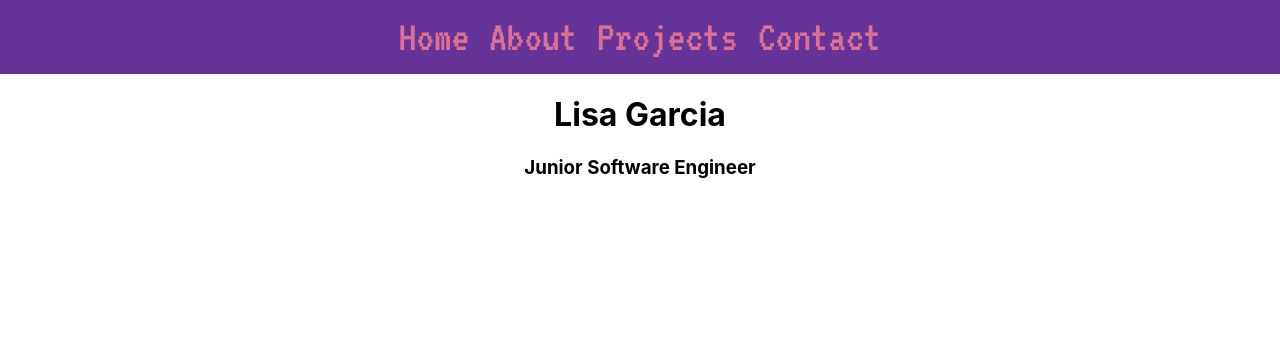
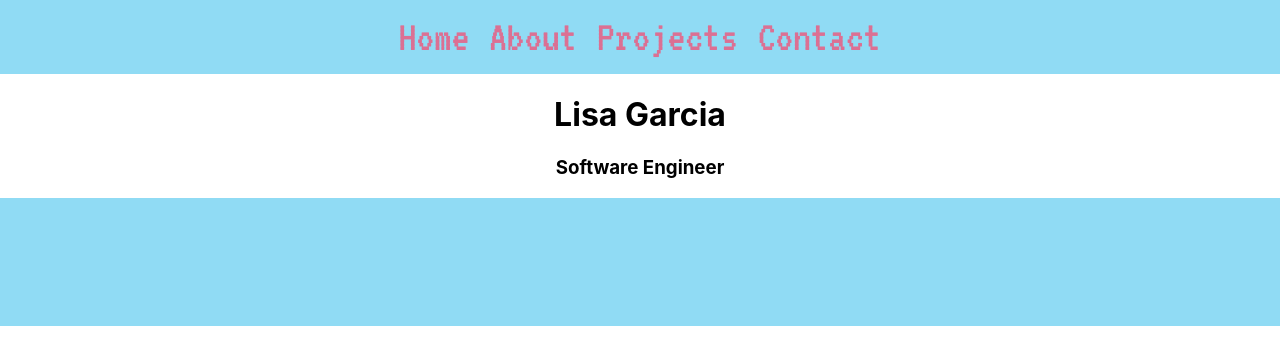
Before and after one commit to lisagarcia13/my-portfolio, a React (Create React App) app: page / in a window 1280 px wide. Shown: the top 364 px of the page. Built offline with nearby package versions, Linux system fonts and the light colour scheme.

Commit message:
changed footer and nav

```diff
--- a/src/App.js
+++ b/src/App.js
@@ -5,6 +5,7 @@ import Contact from './screens/Contact/Contact';
 import Projects from './screens/Projects/Projects';
 import Home from './screens/Home/Home';
 import About from './screens/About/About';
+import Footer from './components/Footer/Footer';
 
 function App() {
   return (
@@ -16,6 +17,7 @@ function App() {
         <Route path='/projects' element={<Projects />} />
         <Route path='/contact' element={<Contact/>} />
       </Routes>
+      <Footer />
     </div>
   );
 }
--- /dev/null
+++ b/src/components/Footer/Footer.css
@@ -0,0 +1,12 @@
+.footer {
+  padding-top: 3em;
+  position: relative;
+  bottom: 0;
+  width: 100%;
+  background-color: #90dbf4;
+  min-height: 80px;
+}
+
+.footer-header {
+  display: flex;
+}
--- /dev/null
+++ b/src/components/Footer/Footer.jsx
@@ -0,0 +1,6 @@
+import React from "react";
+import "./Footer.css";
+
+export default function Footer() {
+  return <div className="footer"></div>;
+}
--- a/src/components/Nav/Nav.css
+++ b/src/components/Nav/Nav.css
@@ -4,7 +4,7 @@
   font-family: "VT323";
   font-size: 44px;
   padding: 15px;
-  background-color: rebeccapurple;
+  background-color: #90dbf4;
 }
 
 .link {
--- a/src/screens/About/About.css
+++ b/src/screens/About/About.css
@@ -23,3 +23,7 @@
 .about-header {
   font-size: 38px;
 }
+
+.about-container {
+  margin-bottom: 35px;
+}
--- a/src/screens/About/About.jsx
+++ b/src/screens/About/About.jsx
@@ -3,10 +3,11 @@ import css from "../../photos/css3-logo-png-transparent.png";
 import "./About.css";
 import node from "../../photos/nodejs-1-logo.png";
 import html from "../../photos/html.png";
+import react from "../../photos/react.png";
 
 export default function About() {
   return (
-    <div>
+    <div className="about-container">
       <h2 className="about-header">Who is Lisa?</h2>
       <img
         src="https://i.pinimg.com/originals/9c/b1/59/9cb159ed669f59d43cf2abc56c33f6a4.gif"
@@ -37,11 +38,7 @@ export default function About() {
           alt="js"
           className="about-image"
         />
-        <img
-          src="http://assets.stickpng.com/images/584830f5cef1014c0b5e4aa1.png"
-          alt="react"
-          className="about-image"
-        />
+        <img src={react} alt="react" className="about-image" />
         <img
           src="https://cdn.icon-icons.com/icons2/2415/PNG/512/mongodb_plain_wordmark_logo_icon_146423.png"
           alt="mongodb"
--- a/src/screens/Contact/Contact.css
+++ b/src/screens/Contact/Contact.css
@@ -2,12 +2,13 @@
   display: flex;
   flex-direction: column;
   align-items: center;
+  margin-bottom: 180px;
 }
 .contact-content {
   display: flex;
   padding: 50px;
   gap: 80px;
-  margin-left: 80px;
+  margin-left: 15\3px;
 }
 .contact-header {
   font-size: 38px;
--- a/src/screens/Contact/Contact.jsx
+++ b/src/screens/Contact/Contact.jsx
@@ -30,7 +30,7 @@ export default function Contact() {
             alt="gmail"
             className="icons"
           />
-          <h3 className="contact-text">Email : lisacodes01@gmail.com</h3>
+          <h3 className="contact-text">lisacodes01@gmail.com</h3>
         </div>
       </div>
     </div>
--- a/src/screens/Home/Home.jsx
+++ b/src/screens/Home/Home.jsx
@@ -4,7 +4,7 @@ export default function Home() {
   return (
     <div>
       <h1>Lisa Garcia</h1>
-      <h3> Junior Software Engineer</h3>
+      <h3> Software Engineer</h3>
     </div>
   );
 }
```
Also changed, not shown: src/photos/react.png (added).
